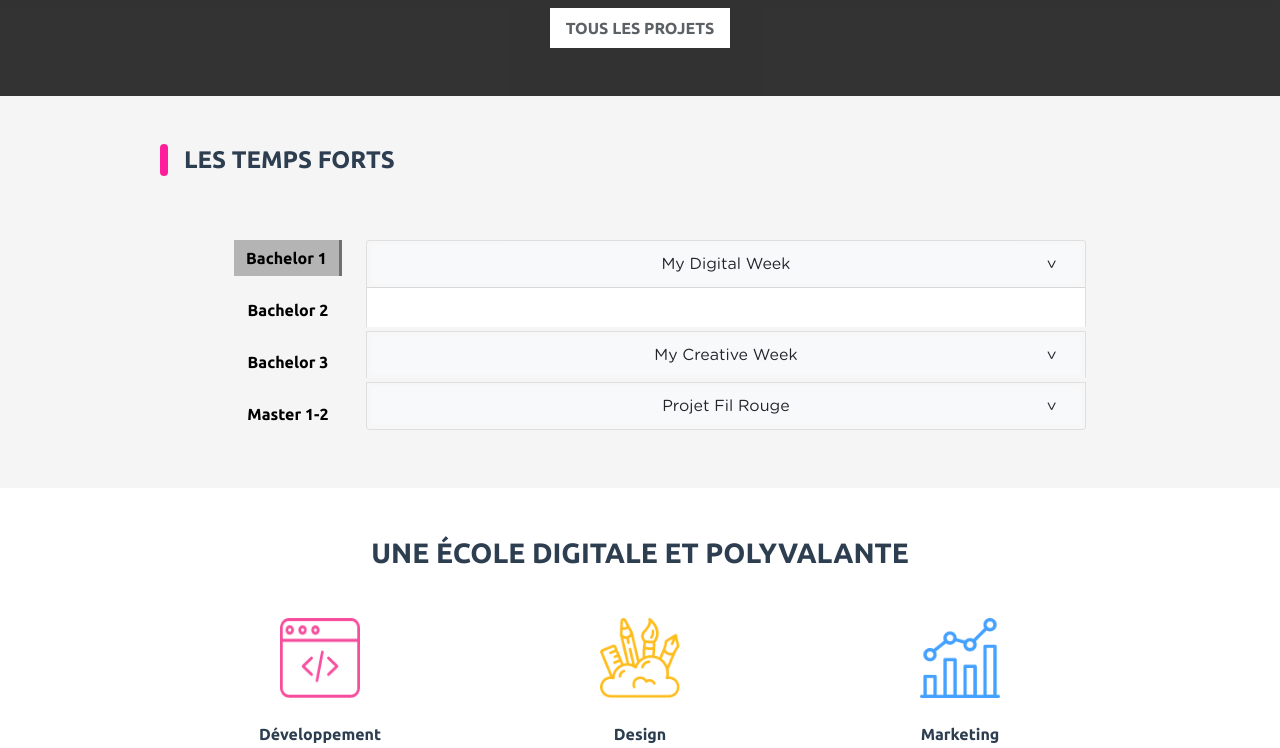
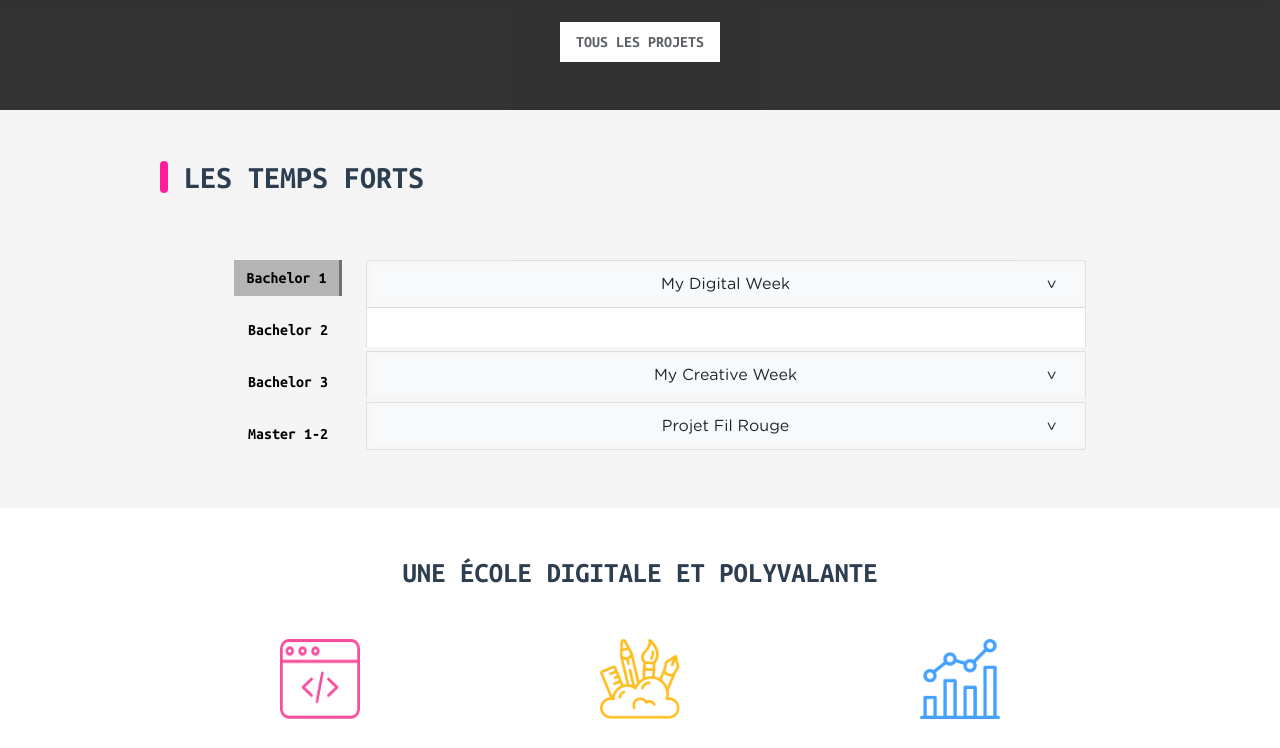
Before and after one commit to BlueFaste/MyCreativeWeek-Accessibilite, a Vue app: page / in a window 1280 px wide. Shown: the part 2026-2774 px from the top of the page. Built offline with nearby package versions, Linux system fonts and the light colour scheme.

Commit message:
font ubunto changer pour la bonne ubuntuMono

```diff
--- a/src/App.vue
+++ b/src/App.vue
@@ -21,19 +21,9 @@
   color: #2c3e50;
 }
 
-#nav {
-  padding: 30px;
+button:focus {
+  border: none  ;
 }
-
-#nav a {
-  font-weight: bold;
-  color: #2c3e50;
-}
-
-#nav a.router-link-exact-active {
-  color: #42b983;
-}
-
 
 .px-10rem {
   padding: 0 10rem;
@@ -55,7 +45,7 @@
 
 @font-face {
   font-family: "ubuntu-bold";
-  src: url("assets/fonts/Ubuntu-Bold.ttf");
+  src: url("assets/fonts/UbuntuMono-Bold.ttf");
 }
 
 @font-face {
@@ -83,6 +73,16 @@
   font-family: ubuntu-bold !important;
 }
 
+h2.ubuntu-B{
+  font-size: 2rem !important;
+}
+
+h3.ubuntu-B{
+  font-size: 1.8rem;
+}
+p.ubuntu-B{
+  font-size: 1.3rem !important;
+}
 
 .dinot {
   font-family: dinot-regular;
```
Also changed, not shown: src/assets/fonts/UbuntuMono-Bold.ttf (added).
